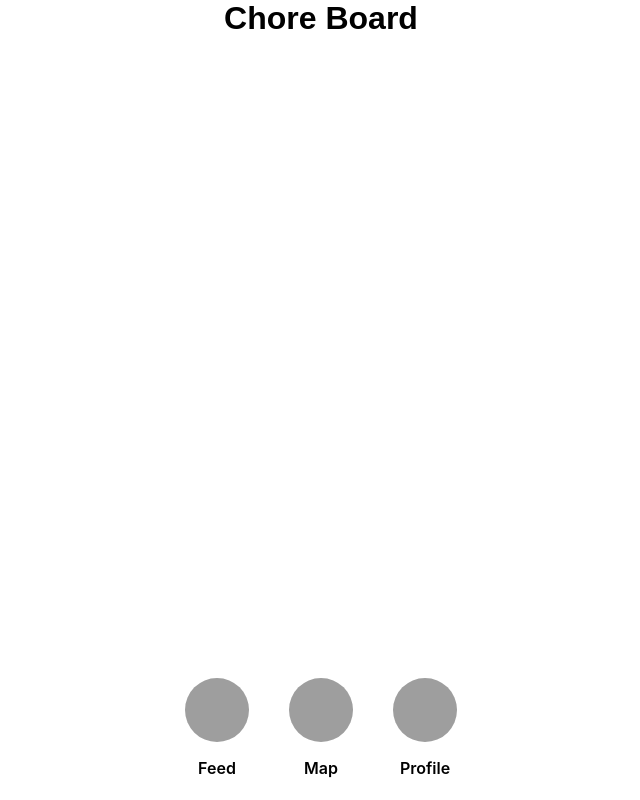
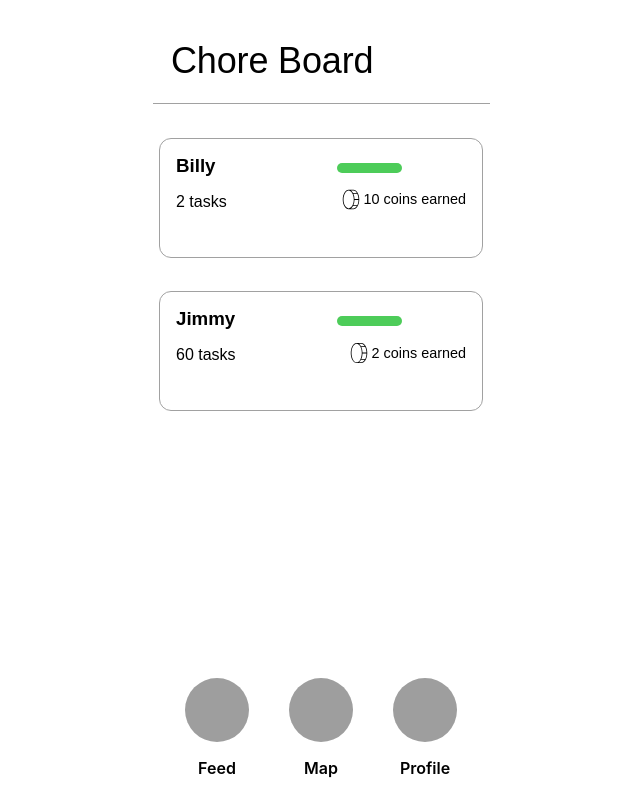
Before and after one commit to brendonvan/GA-SHT7, a React (Create React App) app: page /dashboard in a window 1280 px wide. Shown: the whole page, without its empty margins (319-959 px from the left). Built offline with nearby package versions, Linux system fonts and the light colour scheme; no server answers; grey boxes are pictures that could not be loaded.

Commit message:
add dashboard, taskslist, task component, add coin.svg

```diff
--- /dev/null
+++ b/src/components/Task/Task.jsx
@@ -0,0 +1,27 @@
+import styles from './Task.module.css'
+
+const Task = (props) => {
+
+  const progress = (props.data.coinsEarned / props.data.goalCost) * 100
+
+  return (
+    <div className={styles.task}>
+      <div className={styles.left}>
+        <h3>{ props.data.assgined }</h3>
+        <p className={styles.amountTask}>{ props.data.amountOfTask } tasks</p>
+      </div>
+      <div className={styles.right}>
+        <div class={`${styles.skillBar} ${styles.skill1}`}>
+          <span class={ styles.skillCount1}></span>
+        </div>
+        <div className={styles.coinsEarned}>
+          <img className={styles.coinImg} src="icons/coin.svg" alt="coin-img" />
+          <p className={styles.coinsEarnedText}>{ props.data.coinsEarned } coins earned</p>
+        </div>
+
+      </div>
+    </div>
+  )
+}
+
+export default Task
--- /dev/null
+++ b/src/components/Task/Task.module.css
@@ -0,0 +1,96 @@
+.task {
+  width: 20.25rem;
+  height: 7.5rem;
+  border: 0.063rem solid #A1A1A1;
+  border-radius: 0.75rem;
+  margin: 2.1rem 0.4065rem 0 0.4065rem;
+  display: flex;
+}
+
+.left {
+  width: 50%;
+  height: 100%;
+  padding: 1rem;
+}
+
+.right {
+  width: 50%;
+  height: 100%;
+  padding: 1rem;
+  text-align: right;
+}
+
+.amountTask {
+  margin-top: 1rem;
+}
+
+.coinsEarned {
+  height: 1.368rem;
+  margin-top: 1rem;
+  display: flex;
+  justify-content: end;
+  font-size: 0.9rem;
+  gap: 0.2rem;
+}
+
+.coinsEarnedText {
+  padding-top: 0.15rem;
+}
+
+.coinImg {
+  width: 1.149rem;
+}
+
+.wrapper {
+    width: 400px;
+    font-family: 'Roboto', sans-serif;
+    margin:0 auto;
+}
+
+.skill {
+  margin-bottom: 35px;
+  position: relative;
+  overflow-x:hidden;
+}
+
+.skill:before {
+  width: 100%;
+  height: 10px;
+  content: "";
+  display: block;
+  position: absolute;
+  background: #959595;
+  bottom: 0;
+}
+
+.skillBar {
+  width: 100%;
+  height: 10px;
+  background:#4DCC59;
+  display: block;
+  position: relative;
+  border-radius: 1rem;
+  margin: 0.5rem 0 0.5rem 0;
+}
+
+.skillBar span {
+  position: absolute;
+  border-top: 5px solid #4DCC59;
+  top:30px;
+  padding: 0;
+  font-size: 18px;
+  padding: 3px 0;
+  font-weight: 500;
+}
+
+.skillBar {
+  position: relative;
+}
+
+.skill1 .skillCount1 {
+  right: 0;
+}
+
+.skill1 {
+  width: 50%;
+}
--- a/src/pages/Dashboard/Dashboard.jsx
+++ b/src/pages/Dashboard/Dashboard.jsx
@@ -1,15 +1,35 @@
 import styles from './Dashboard.module.css'
 //import { useDispatch, useSelector } from 'react-redux'
 
+// components
+import TaskItem from '../../components/Task/Task'
+
 const Dashboard = () => {
+  const task = {
+    assgined: "Billy",
+    amountOfTask: 2,
+    coinsEarned: 10,
+    goalCost: 100
+  }
+  const task2 = {
+    assgined: "Jimmy",
+    amountOfTask: 60,
+    coinsEarned: 2,
+    goalCost: 10
+  }
 
   return (
     <>
-      <main className={styles.container}>
-
-        <h1>Chore Board</h1>
-
-      </main>
+      <div className={styles.container}>
+        <h1 className={styles.header}>Chore Board</h1>
+        <div className={styles.line}></div>
+        <div className={styles.taskList}>
+          <TaskItem data={ task }></TaskItem>
+        </div>
+        <div className={styles.taskList}>
+          <TaskItem data={ task2 }></TaskItem>
+        </div>
+      </div>
     </>
   )
 }
--- a/src/pages/Dashboard/Dashboard.module.css
+++ b/src/pages/Dashboard/Dashboard.module.css
@@ -3,3 +3,28 @@
   align-items: center;
   flex-direction: column;
 }
+
+.header {
+  width: 14.813rem;
+  height: 2.688rem;
+  font-size: 2.25rem;
+  font-weight: 500;
+  letter-spacing: -0.01rem;
+  margin: 2.5rem 6.75rem 1.25rem 2.813rem;
+}
+
+.line {
+  width: 21.063rem;
+  border-top: 0.063rem solid #A1A1A1;
+}
+
+.taskList {
+  width: 21.063rem;
+  max-height: 37rem;
+  gap: 2.1rem;
+  overflow-y: scroll;
+}
+
+.taskList::-webkit-scrollbar {
+  display: none;
+}
```
Also changed, not shown: public/icons/coin.svg (added).
